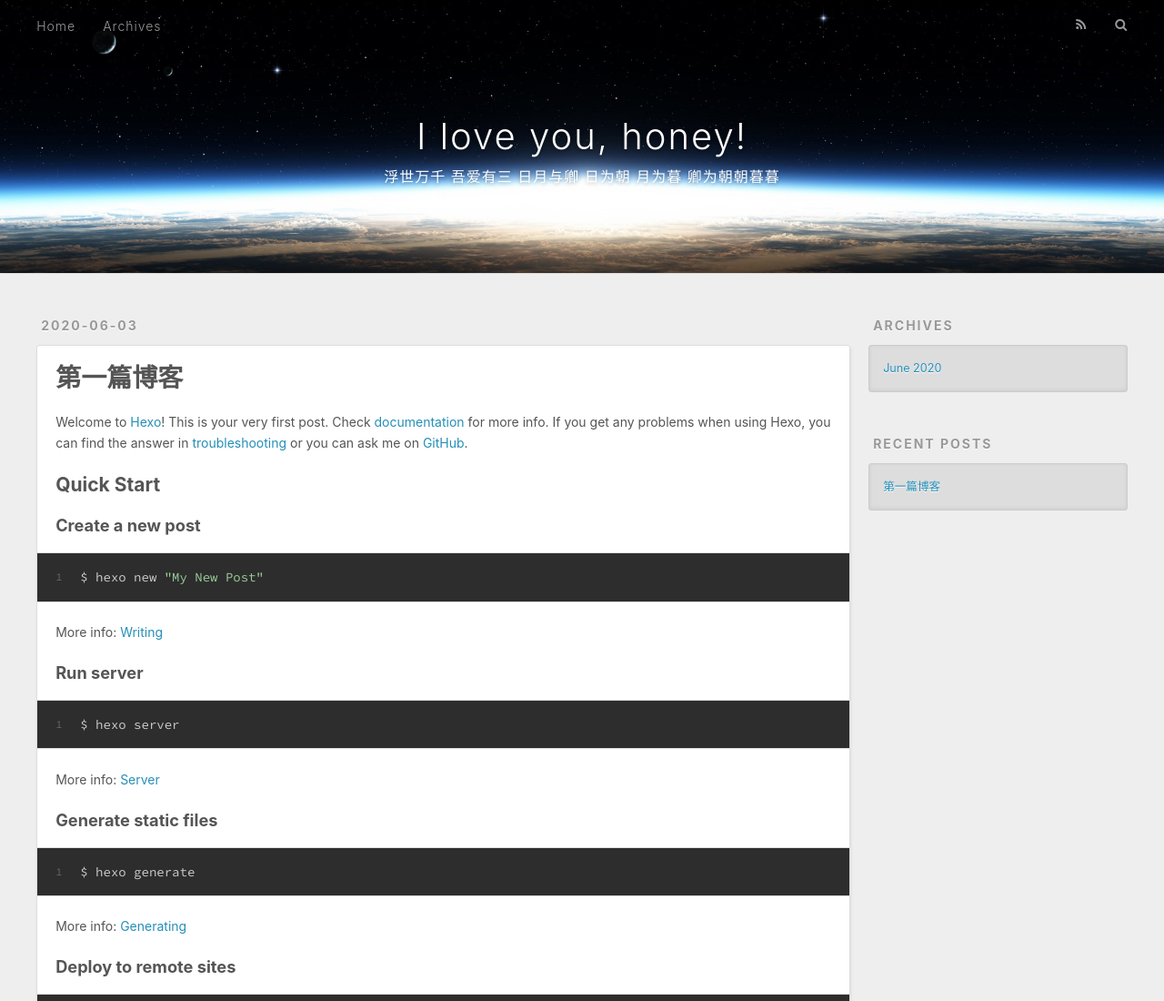
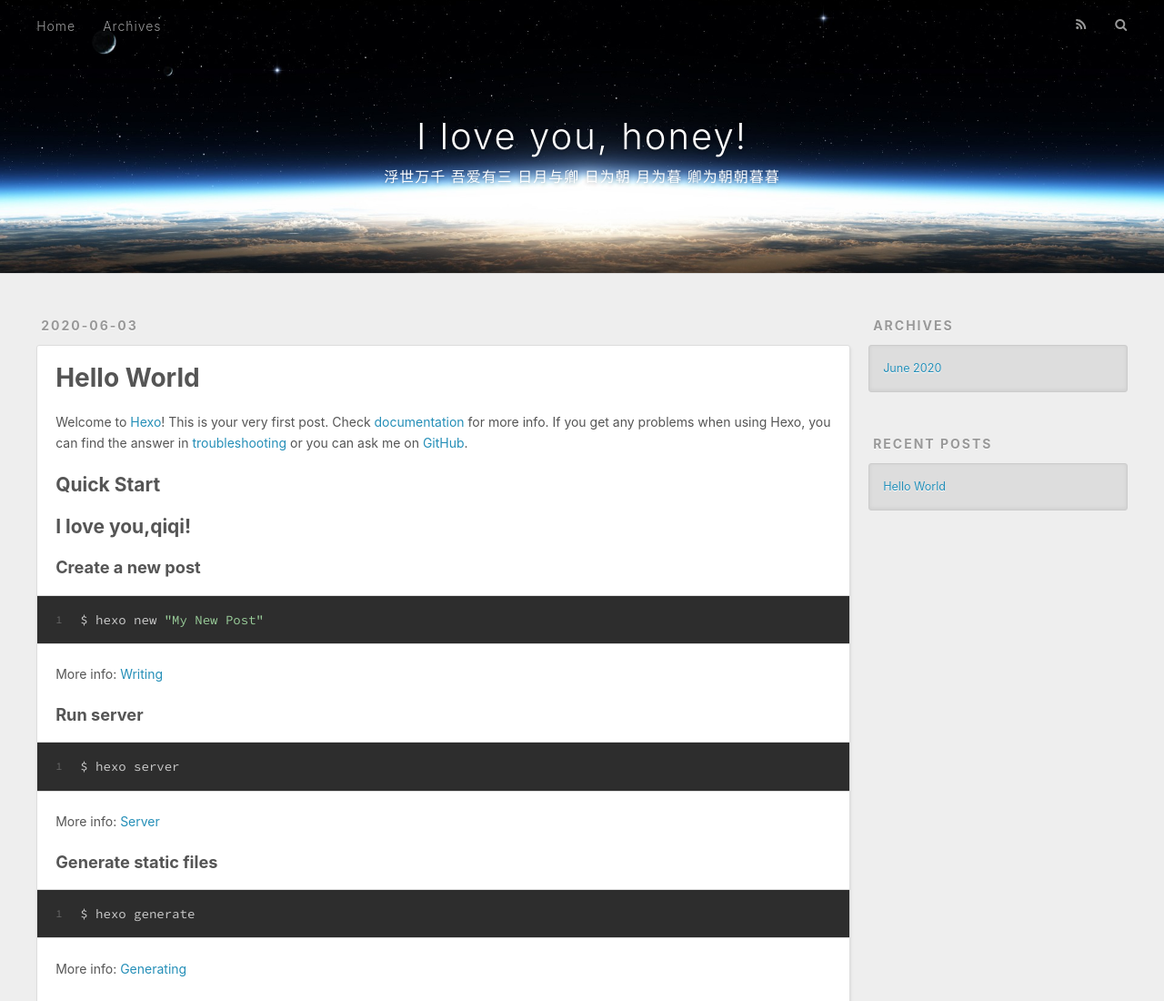
Before and after one commit to Jansansan277/Jansansan277.github.io, a plain HTML site: page 2020/06/03/hello-world/index.html in a window 1280 px wide. Shown: the top 1100 px of the page at 91% size. Drawn offline with nearby package versions, Linux system fonts and the light colour scheme.

Commit message:
Site updated: 2020-06-03 15:38:33

```diff
--- a/2020/06/03/hello-world/index.html
+++ b/2020/06/03/hello-world/index.html
@@ -5,17 +5,17 @@
 
 
 
-  <title>第一篇博客 | I love you, honey!</title>
+  <title>Hello World | I love you, honey!</title>
   <meta name="viewport" content="width=device-width, initial-scale=1, maximum-scale=1">
   <meta name="description" content="Welcome to Hexo! This is your very first post. Check documentation for more info. If you get any problems when using Hexo, you can find the answer in troubleshooting or you can ask me on GitHub. Quick">
 <meta property="og:type" content="article">
-<meta property="og:title" content="第一篇博客">
+<meta property="og:title" content="Hello World">
 <meta property="og:url" content="https://jansansan277.github.io/2020/06/03/hello-world/index.html">
 <meta property="og:site_name" content="I love you, honey!">
 <meta property="og:description" content="Welcome to Hexo! This is your very first post. Check documentation for more info. If you get any problems when using Hexo, you can find the answer in troubleshooting or you can ask me on GitHub. Quick">
 <meta property="og:locale" content="en_US">
 <meta property="article:published_time" content="2020-06-03T06:44:46.702Z">
-<meta property="article:modified_time" content="2020-06-03T07:34:11.286Z">
+<meta property="article:modified_time" content="2020-06-03T07:38:10.737Z">
 <meta property="article:author" content="Jansansan277">
 <meta name="twitter:card" content="summary">
 
@@ -84,7 +84,7 @@
 
 
     <h1 class="article-title" itemprop="name">
-      第一篇博客
+      Hello World
     </h1>
 
 
@@ -93,7 +93,7 @@
     <div class="article-entry" itemprop="articleBody">
 
         <p>Welcome to <a href="https://hexo.io/" target="_blank" rel="noopener">Hexo</a>! This is your very first post. Check <a href="https://hexo.io/docs/" target="_blank" rel="noopener">documentation</a> for more info. If you get any problems when using Hexo, you can find the answer in <a href="https://hexo.io/docs/troubleshooting.html" target="_blank" rel="noopener">troubleshooting</a> or you can ask me on <a href="https://github.com/hexojs/hexo/issues" target="_blank" rel="noopener">GitHub</a>.</p>
-<h2 id="Quick-Start"><a href="#Quick-Start" class="headerlink" title="Quick Start"></a>Quick Start</h2><h3 id="Create-a-new-post"><a href="#Create-a-new-post" class="headerlink" title="Create a new post"></a>Create a new post</h3><figure class="highlight bash"><table><tr><td class="gutter"><pre><span class="line">1</span><br></pre></td><td class="code"><pre><span class="line">$ hexo new <span class="string">"My New Post"</span></span><br></pre></td></tr></table></figure>
+<h2 id="Quick-Start"><a href="#Quick-Start" class="headerlink" title="Quick Start"></a>Quick Start</h2><h2 id="I-love-you-qiqi"><a href="#I-love-you-qiqi" class="headerlink" title="I love you,qiqi!"></a>I love you,qiqi!</h2><h3 id="Create-a-new-post"><a href="#Create-a-new-post" class="headerlink" title="Create a new post"></a>Create a new post</h3><figure class="highlight bash"><table><tr><td class="gutter"><pre><span class="line">1</span><br></pre></td><td class="code"><pre><span class="line">$ hexo new <span class="string">"My New Post"</span></span><br></pre></td></tr></table></figure>
 
 <p>More info: <a href="https://hexo.io/docs/writing.html" target="_blank" rel="noopener">Writing</a></p>
 <h3 id="Run-server"><a href="#Run-server" class="headerlink" title="Run server"></a>Run server</h3><figure class="highlight bash"><table><tr><td class="gutter"><pre><span class="line">1</span><br></pre></td><td class="code"><pre><span class="line">$ hexo server</span><br></pre></td></tr></table></figure>
@@ -148,7 +148,7 @@
       <ul>
 
           <li>
-            <a href="/2020/06/03/hello-world/">第一篇博客</a>
+            <a href="/2020/06/03/hello-world/">Hello World</a>
           </li>
 
       </ul>
```
Also changed, not shown: archives/2020/06/index.html (+2 -2 lines), archives/2020/index.html (+2 -2 lines), archives/index.html (+2 -2 lines), index.html (+3 -3 lines).
